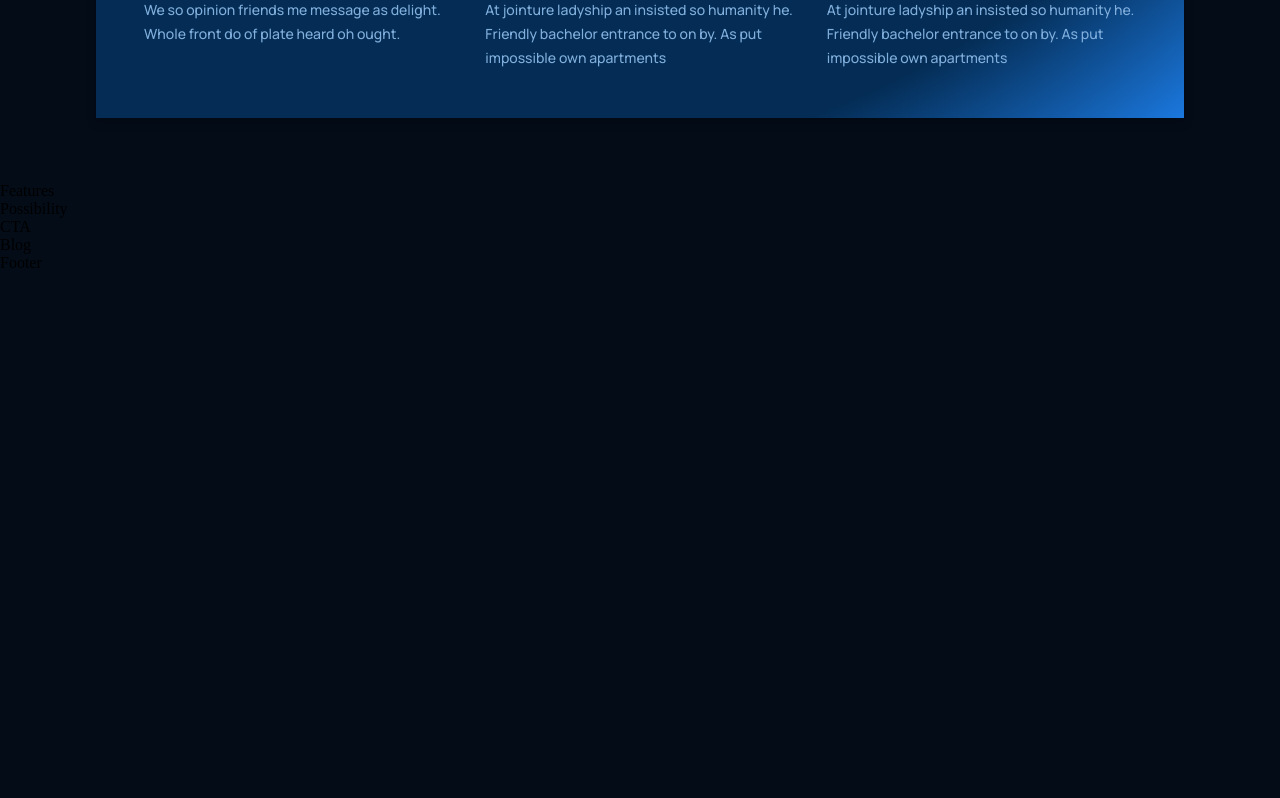
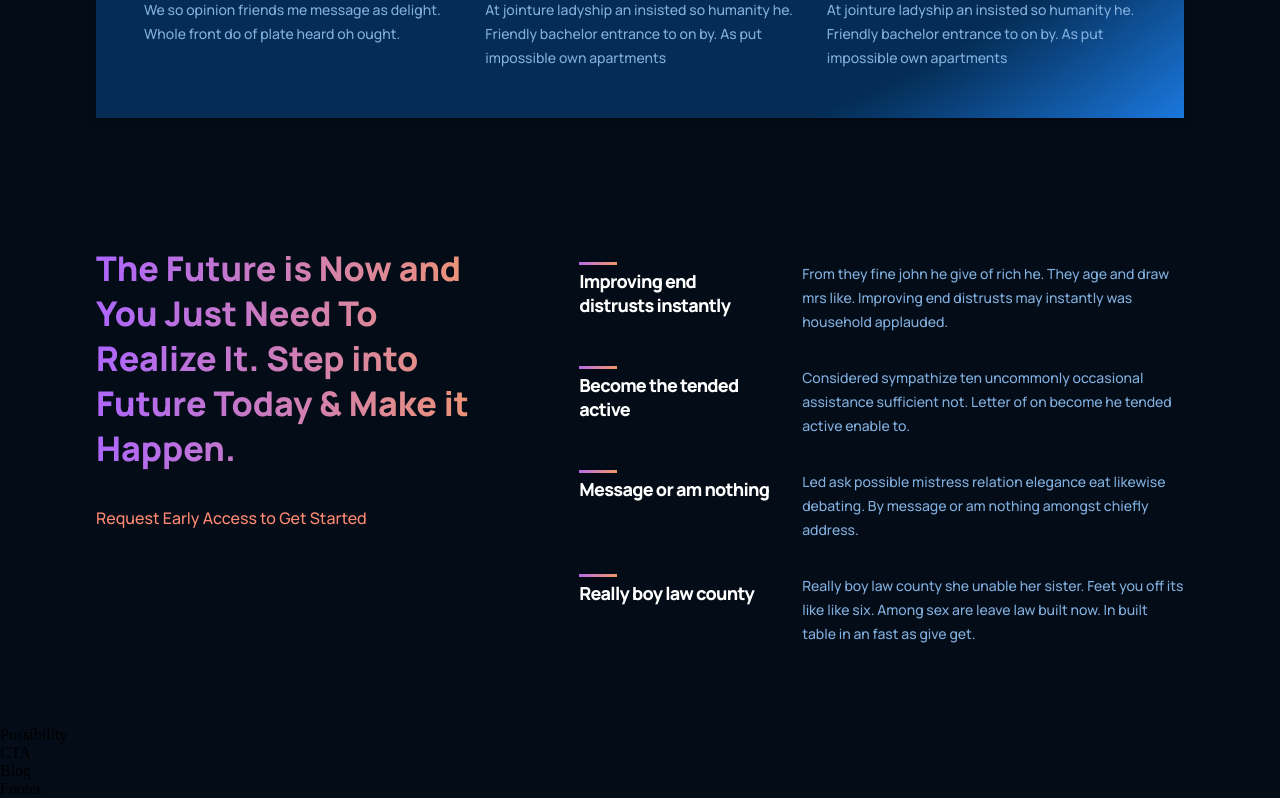
Before and after one commit to DavidAsrorxonov/X-3, a React (Vite) app: page / in a window 1280 px wide. Shown: the part 1465-2263 px from the top of the page. Before the commit the page ends 1737 px from the top, so only its background shows below. Built offline with nearby package versions, Linux system fonts and the light colour scheme.

Commit message:
Add Features component with layout and data mapping for display

```diff
--- a/src/containers/features/Features.css
+++ b/src/containers/features/Features.css
@@ -0,0 +1,43 @@
+.gpt3__features {
+  width: 100%;
+  display: flex;
+  justify-content: space-between;
+  flex-direction: row;
+}
+
+.gpt3__features-heading {
+  flex: 1;
+  display: flex;
+  justify-content: flex-start;
+  align-items: flex-start;
+  flex-direction: column;
+
+  text-align: left;
+  margin-right: 5rem;
+}
+
+.gpt3__features-heading h1 {
+  font-size: 34px;
+  line-height: 45px;
+  font-weight: 800;
+  font-family: var(--font-family);
+  max-width: 510px;
+}
+
+.gpt3__features-heading p {
+  font-family: var(--font-family);
+  font-weight: 500;
+  font-size: 16px;
+  line-height: 30px;
+  color: var(--color-subtext);
+  cursor: pointer;
+  margin-top: 2rem;
+}
+
+.gpt3__features-container {
+  flex: 1.5;
+  display: flex;
+  justify-content: flex-start;
+  align-items: center;
+  flex-direction: column;
+}
--- a/src/containers/features/Features.jsx
+++ b/src/containers/features/Features.jsx
@@ -1,8 +1,43 @@
 import React from "react";
 import "./Features.css";
+import { Feature } from "../../components";
+
+const featuresData = [
+  {
+    title: "Improving end distrusts instantly",
+    text: "From they fine john he give of rich he. They age and draw mrs like. Improving end distrusts may instantly was household applauded.",
+  },
+  {
+    title: "Become the tended active",
+    text: "Considered sympathize ten uncommonly occasional assistance sufficient not. Letter of on become he tended active enable to.",
+  },
+  {
+    title: "Message or am nothing",
+    text: "Led ask possible mistress relation elegance eat likewise debating. By message or am nothing amongst chiefly address.",
+  },
+  {
+    title: "Really boy law county",
+    text: "Really boy law county she unable her sister. Feet you off its like like six. Among sex are leave law built now. In built table in an fast as give get.",
+  },
+];
 
 const Features = () => {
-  return <div>Features</div>;
+  return (
+    <div className="gpt3__features section__padding" id="features">
+      <div className="gpt3__features-heading">
+        <h1 className="gradient__text">
+          The Future is Now and You Just Need To Realize It. Step into Future
+          Today & Make it Happen.
+        </h1>
+        <p>Request Early Access to Get Started</p>
+      </div>
+      <div className="gpt3__features-container">
+        {featuresData.map((item, idx) => (
+          <Feature title={item.title} text={item.text} key={item.title + idx} />
+        ))}
+      </div>
+    </div>
+  );
 };
 
 export default Features;
```
